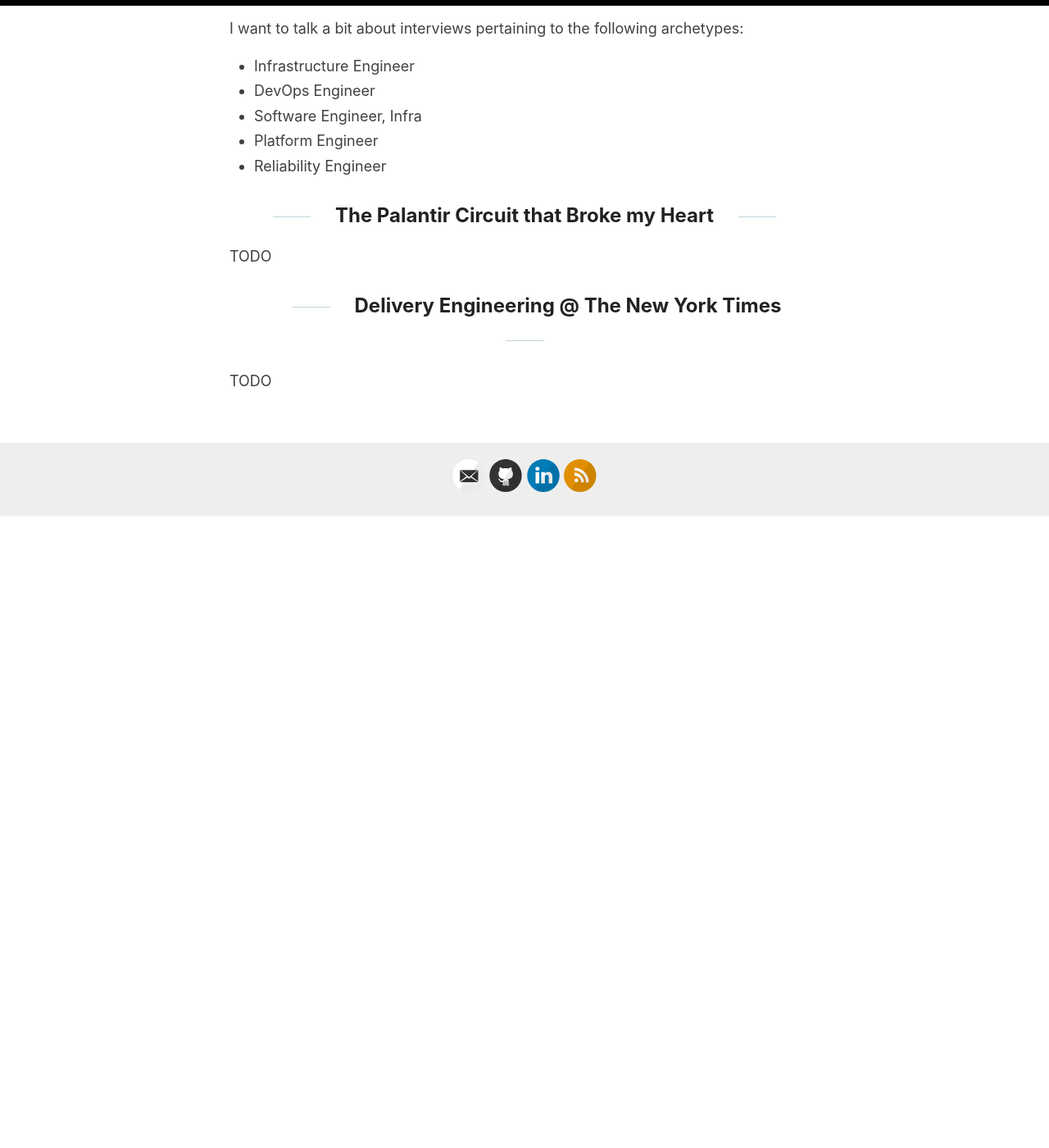
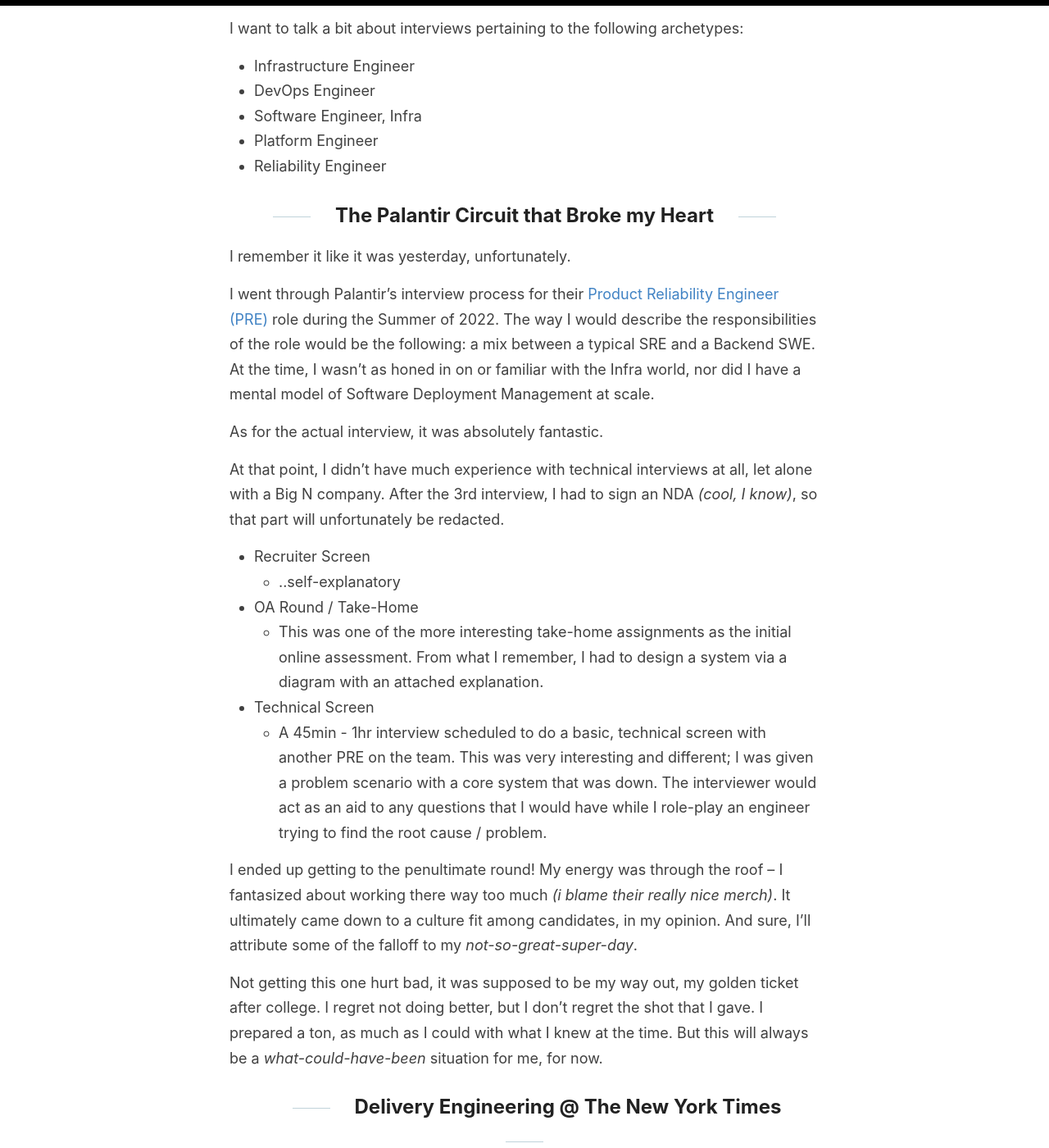
Before and after one commit to udaypatel1/udaypatel1.github.io, a Jekyll site: the page built from _posts/2024-09-02-infra-interviews.md, in a window 1280 px wide and 1400 px high, scrolled down 932 px. Shown: the whole window at 82% size. Built offline with Jekyll 4.4.1, drawn with Linux system fonts in a browser that asks for light colours; before the commit the page ends 1562 px from its top, so only the background shows below that; some of the changed text lies outside the part shown.

Commit message:
feat: finish Palantir section of post

```diff
--- a/_posts/2024-09-02-infra-interviews.md
+++ b/_posts/2024-09-02-infra-interviews.md
@@ -1,13 +1,13 @@
 ---
 layout: post
 title: Infra Interviews
-categories: infrastructure, interviewing
-excerpt:
+categories: interviewing
+excerpt: A Word on Infra Interviews, and my experience with them
 ---
 
 As a Software Engineer who's *in the weeds* with a lot of the new content creators spinning up in the wild, it's interesting to see their takes on the Software Engineering Interview. Regarded to some the *root of all evil* and *a Leetcoder's Playground*, it's the gateway between a technically rewarding career with excellence at the forefront and one that is not nearly as lavish.
 
-There seems to be an insane amount of "hype"" for the technical interview, with other pieces of content following the same trend: career advice from those with a traditional path to Big N. For one thing, more representation and insights from those who have had or currently have unorthodox career journeys would be more beneficial.
+There seems to be an insane amount of "hype" for the technical interview, with other pieces of content following the same trend: career advice from those with a traditional path to Big N. For one thing, more representation and insights from those who have had or currently have unorthodox career journeys would be more beneficial.
 
 Yes, there are lots of flaws.
 
@@ -27,7 +27,26 @@ I want to talk a bit about interviews pertaining to the following archetypes:
 
 ## The Palantir Circuit that Broke my Heart
 
-TODO
+I remember it like it was yesterday, unfortunately.
+
+I went through Palantir's interview process for their [Product Reliability Engineer (PRE)]("https://blog.palantir.com/product-reliability-at-palantir-life-on-the-prx-team-19440fb5affc") role during the Summer of 2022. The way I would describe the responsibilities of the role would be the following: a mix between a typical SRE and a Backend SWE. At the time, I wasn't as honed in on or familiar with the Infra world, nor did I have a mental model of Software Deployment Management at scale.
+
+As for the actual interview, it was absolutely fantastic.
+
+At that point, I didn't have much experience with technical interviews at all, let alone with a Big N company. After the 3rd interview, I had to sign an NDA *(cool, I know)*, so that part will unfortunately be redacted.
+
+* Recruiter Screen
+	- ..self-explanatory
+
+* OA Round / Take-Home
+	- This was one of the more interesting take-home assignments as the initial online assessment. From what I remember, I had to design a system via a diagram with an attached explanation.
+
+* Technical Screen
+	- A 45min - 1hr interview scheduled to do a basic, technical screen with another PRE on the team. This was very interesting and different; I was given a problem scenario with a core system that was down. The interviewer would act as an aid to any questions that I would have while I role-play an engineer trying to find the root cause / problem.
+
+I ended up getting to the penultimate round! My energy was through the roof – I fantasized about working there way too much *(i blame their really nice merch)*. It ultimately came down to a culture fit among candidates, in my opinion. And sure, I'll attribute some of the falloff to my *not-so-great-super-day*.
+
+Not getting this one hurt bad, it was supposed to be my way out, my golden ticket after college. I regret not doing better, but I don't regret the shot that I gave. I prepared a ton, as much as I could with what I knew at the time. But this will always be a *what-could-have-been* situation for me, for now.
 
 ## Delivery Engineering @ The New York Times
 
```
